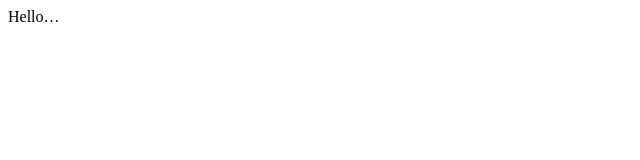
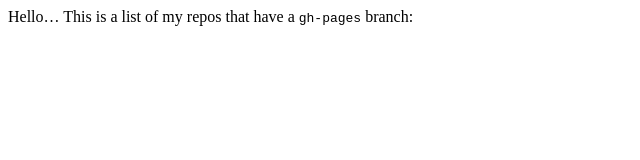
Before and after one commit to jonathanperret/jonathanperret.github.io, a plain HTML site: page index.html in a window 1280 px wide. Shown: the whole page, without its empty margins (0-640 px from the left). Drawn offline with Linux system fonts and the light colour scheme.

Commit message:
Make it a bit clearer what the list is of

```diff
--- a/index.html
+++ b/index.html
@@ -3,7 +3,7 @@
         <title>Jonathan Perret: code</title>
     </head>
     <body>
-        Hello&hellip;
+      Hello&hellip; This is a list of my repos that have a <code>gh-pages</code> branch:
         <ul id="repos">
         </ul>
         <script>
```
